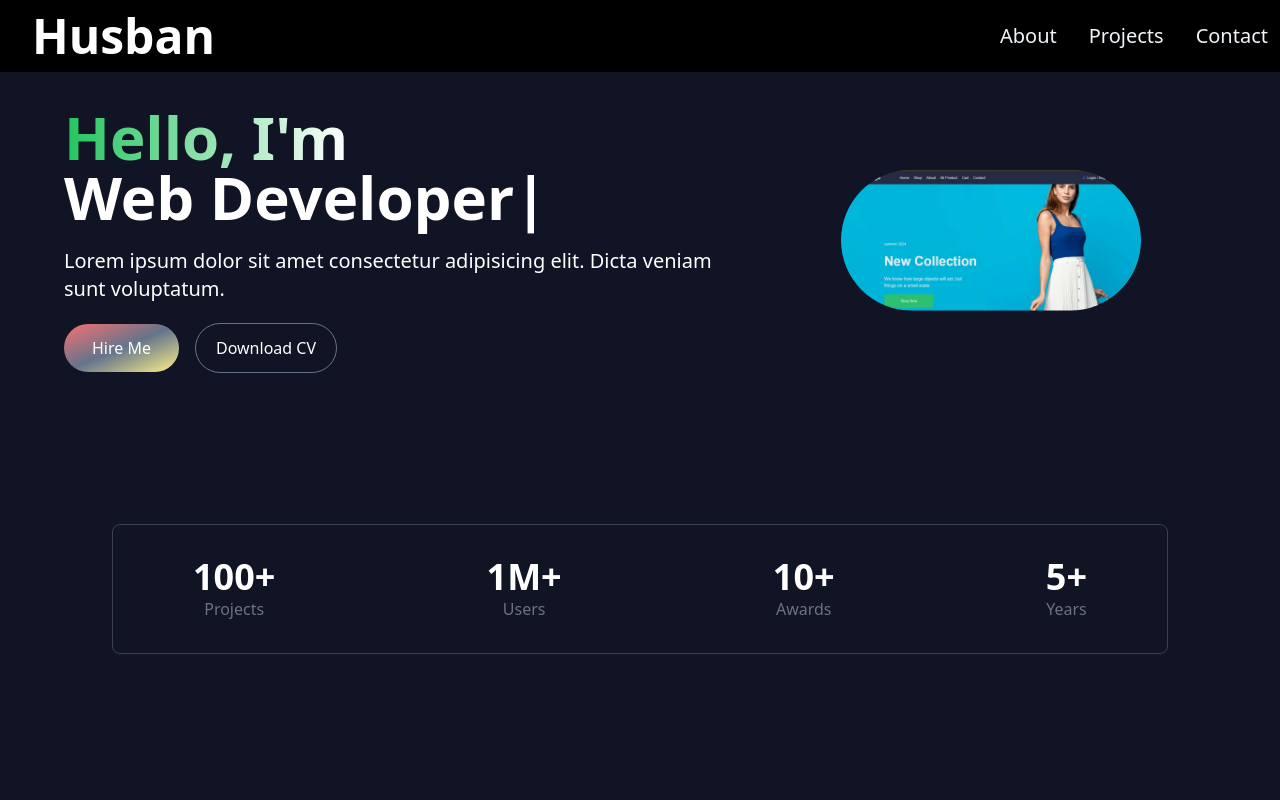
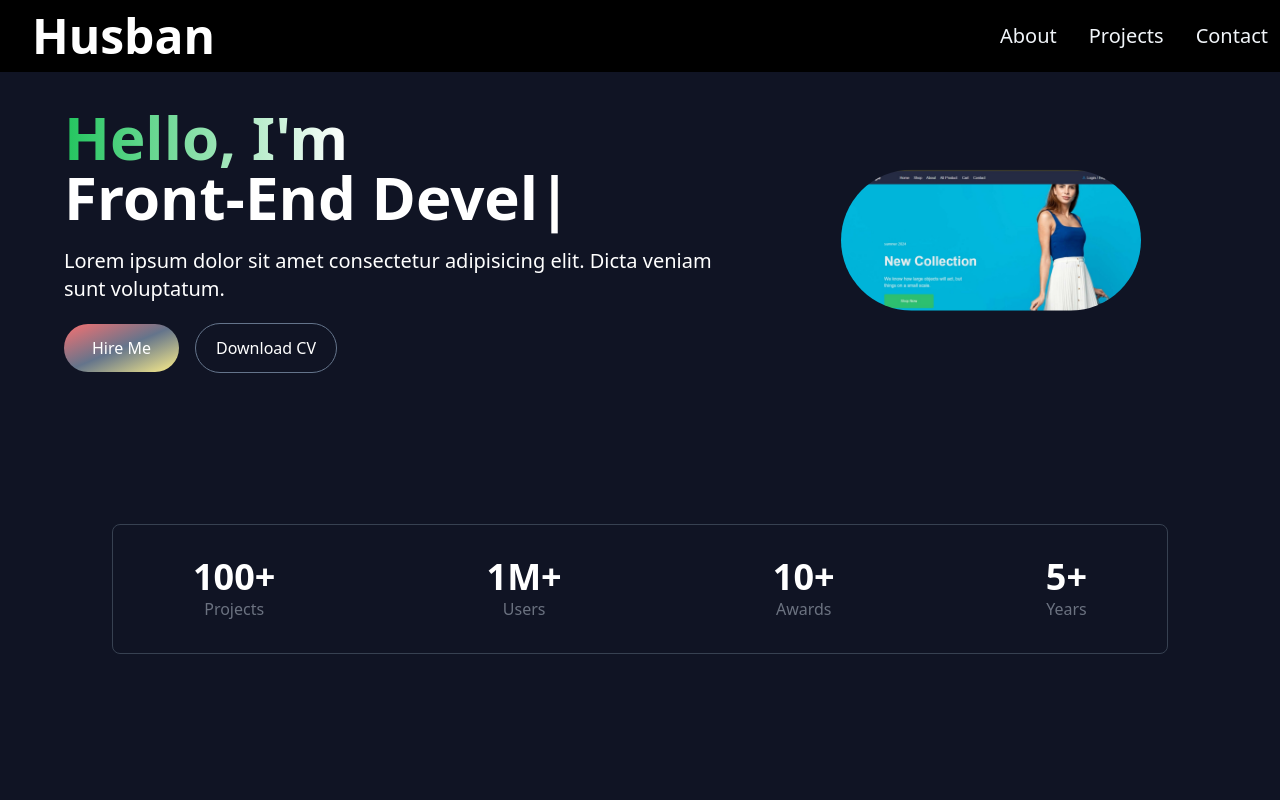
Before and after one commit to HusbanTech12/My-Portfolio, a Next.js app: page / in a window 1280 px wide. Shown: the top 800 px of the page. Built offline with nearby package versions, Linux system fonts and the light colour scheme.

Commit message:
Update HeroSection.jsx

```diff
--- a/src/app/components/HeroSection.jsx
+++ b/src/app/components/HeroSection.jsx
@@ -22,9 +22,9 @@ const HeroSection = () => {
         // Same substring at the start will only be typed out once, initially
         'Husban',
         1000, // wait 1s before replacing "Mice" with "Hamsters"
+        'Web Developer',
+        1000,
         'Front-End Developer',
-        1000,
-        'Web Developer',
         1000,
         'Next.js Developer',
         1000,
```
